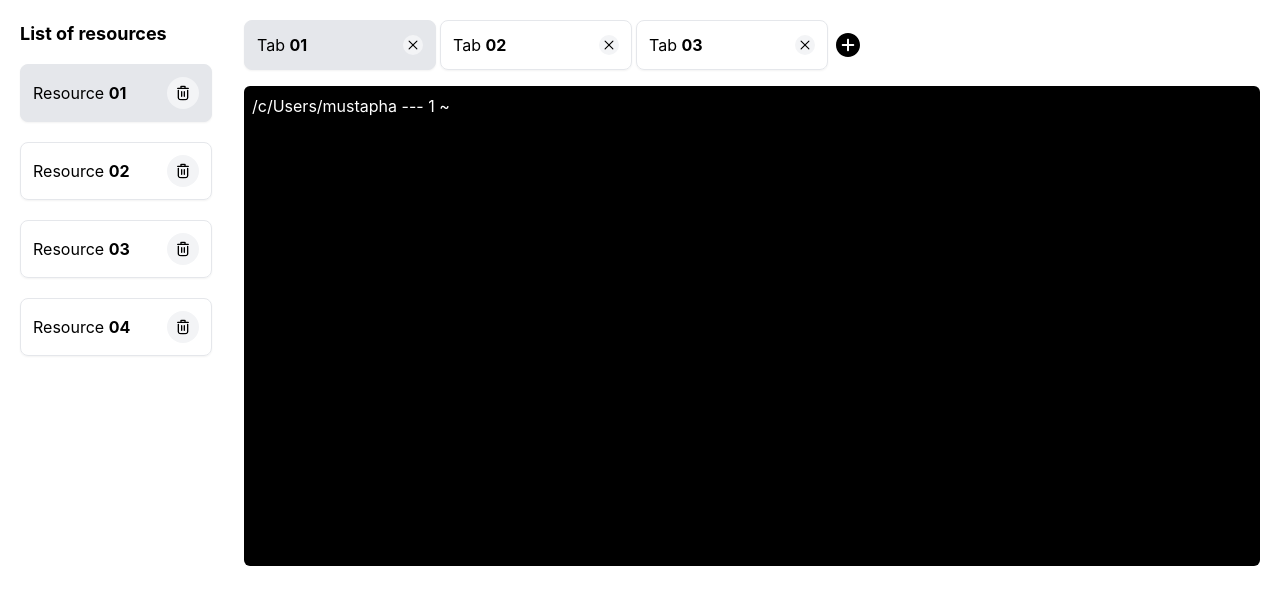
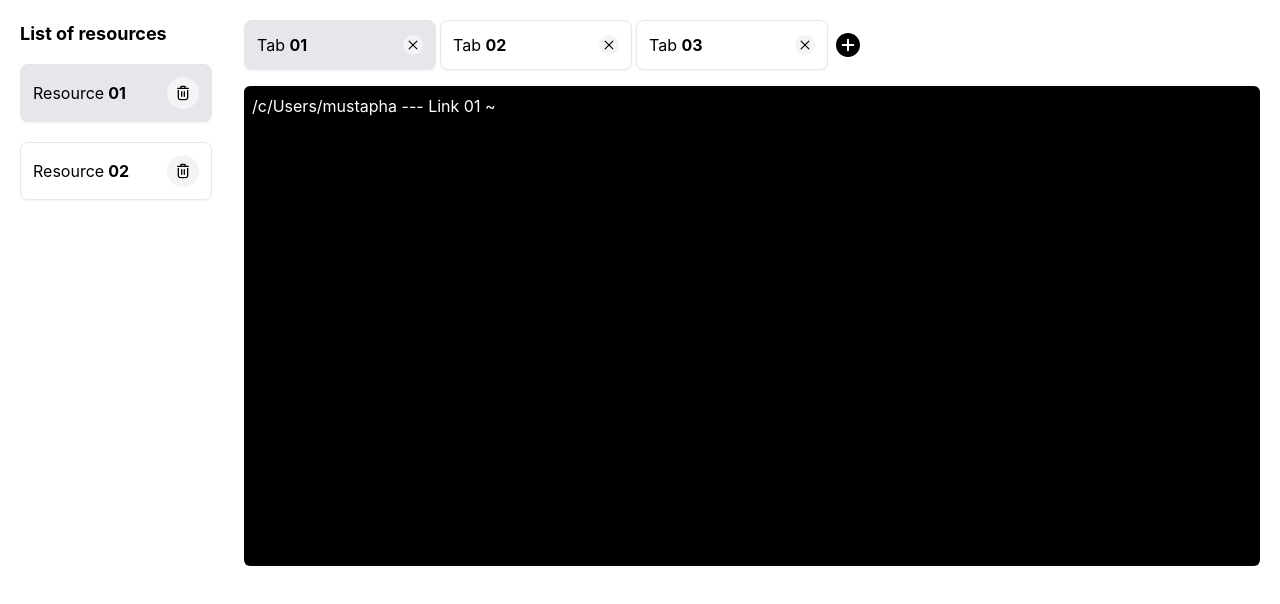
Before and after one commit to mouasit/terminal, a React (Create React App) app: page / in a window 1280 px wide. Shown: the top 604 px of the page. Built offline with nearby package versions, Linux system fonts and the light colour scheme.

Commit message:
add hover delete

```diff
--- a/src/App.jsx
+++ b/src/App.jsx
@@ -1,14 +1,72 @@
 
+import React from 'react';
 import './App.css';
 import ResourcesNav from './Components/ResourcesNav';
 import Tabs from './Components/Tabs';
 
+export const ResourcesContext = React.createContext()
+
 function App() {
+  const resourcesData = [
+    {
+      id:0,
+      name:"Resource",
+      number:"01",
+      tabs:[
+        {
+          id:0,
+          name:"Tab",
+          number:"01",
+          linkIframe:"Link 01"
+        },
+        {
+          id:1,
+          name:"Tab",
+          number:"02",
+          linkIframe:"Link 02"
+
+        },
+        {
+          id:2,
+          name:"Tab",
+          number:"03",
+          linkIframe:"Link 03"
+
+        }
+      ]
+    },
+    {
+      id:1,
+      name:"Resource",
+      number:"02",
+      tabs:[
+        {
+          id:0,
+          name:"Tab",
+          number:"01",
+          linkIframe:"Link 18"
+        },
+        {
+          id:1,
+          name:"Tab",
+          number:"02",
+          linkIframe:"Link 77"
+
+        },
+      ]
+    }
+  ]
+
+  const [dataResources,setDataResources] = React.useState(resourcesData)
+  const [tabsResource,setTabsResource] = React.useState(resourcesData[0].tabs)
+  const [clickTabIndex, setClickTabIndex] = React.useState(0);
   return(
     <main className='container mx-auto p-5 '>
       <section className='flex gap-8 '>
+        <ResourcesContext.Provider value={{dataResources:dataResources, setDataResources:setDataResources,setTabsResource:setTabsResource,setClickTabIndex:setClickTabIndex}}>
         <ResourcesNav />
-          <Tabs />
+          <Tabs tabsResource={tabsResource} clickTabIndex={clickTabIndex} setClickTabIndex={setClickTabIndex}/>
+        </ResourcesContext.Provider>
       </section>
     </main>
   )
--- a/src/Components/ResourcesNav.jsx
+++ b/src/Components/ResourcesNav.jsx
@@ -1,44 +1,33 @@
 import React from "react";
 import { DeleteIcon } from "./Icons";
+import { ResourcesContext } from "../App";
 
 export default function ResourcesNav() {
+    const context = React.useContext(ResourcesContext)
+    const [clickResource,setClickResource] = React.useState(0)
   return (
     <div className="flex flex-col gap-4">
     <h1 className="text-lg font-bold">List of resources</h1>
     <nav className="w-48">
         <ul className="flex flex-col gap-5">
-                <li>
-          <button className="flex w-full items-center justify-between shadow-sm border p-3 rounded-lg bg-gray-200"  >
-            <span>Resource <span className="font-bold">01</span></span>
-            <span>
-              <DeleteIcon className="w-8 h-8 p-2 rounded-full bg-gray-100"/>
+            {
+                context.dataResources.map((resource,index)=>(
+                    <li key={index}>
+                    <button className={`flex w-full items-center justify-between shadow-sm border p-3 rounded-lg ${clickResource === index ?"bg-gray-200":""}`}  onClick={()=>{
+                        context.setTabsResource(resource.tabs)
+                        context.setClickTabIndex(0)
+                        setClickResource(index)
+                    }}>
+                      <span className="flex gap-1">{resource.name}<span className="font-bold">{resource.number}</span></span>
+                      <span className="rounded-full" onClick={()=>{
+                        console.log(55);
+                      }}>
+                        <DeleteIcon className="w-8 h-8 p-2 rounded-full bg-gray-100 hover:bg-black hover:fill-white"/>
                       </span>
                     </button>
                   </li>
-        <li>
-          <button className="flex w-full items-center justify-between shadow-sm border p-3 rounded-lg"  >
-            <span>Resource <span className="font-bold">02</span></span>
-            <span>
-              <DeleteIcon className="w-8 h-8 p-2 rounded-full bg-gray-100"/>
-            </span>
-          </button>
-        </li>
-        <li>
-          <button className="flex w-full items-center justify-between shadow-sm border p-3 rounded-lg"  >
-            <span>Resource <span className="font-bold">03</span></span>
-            <span>
-              <DeleteIcon className="w-8 h-8 p-2 rounded-full bg-gray-100"/>
-            </span>
-          </button>
-        </li>
-        <li>
-          <button className="flex w-full items-center justify-between shadow-sm border p-3 rounded-lg"  >
-            <span>Resource <span className="font-bold">04</span></span>
-            <span>
-              <DeleteIcon className="w-8 h-8 p-2 rounded-full bg-gray-100"/>
-            </span>
-          </button>
-        </li>
+                ))
+            }
   </ul>
 </nav>
 </div>
--- a/src/Components/Tabs.jsx
+++ b/src/Components/Tabs.jsx
@@ -3,8 +3,11 @@ import { CloseIcon, PlusIcon } from "./Icons";
 
 const TabsContext = React.createContext();
 
-export default function Tabs() {
-  const [clickTabIndex, setClickTabIndex] = React.useState(0);
+export default function Tabs({
+  tabsResource,
+  clickTabIndex,
+  setClickTabIndex,
+}) {
   return (
     <TabsContext.Provider
       value={{
@@ -16,36 +19,24 @@ export default function Tabs() {
       <div className=" w-full flex flex-col gap-4">
         <div className="flex gap-2 items-center">
           <TabList>
-            <Tab>
-              Tab <span className="font-bold">01</span>
-            </Tab>
-            <Tab>
-              Tab <span className="font-bold">02</span>
-            </Tab>
-            <Tab>
-              Tab <span className="font-bold">03</span>
-            </Tab>
+            {tabsResource.map((tab, index) => (
+              <Tab key={index}>
+                {tab.name} <span className="font-bold">{tab.number}</span>
+              </Tab>
+            ))}
           </TabList>
           <button>
             <PlusIcon className="w-6 h-6" />
           </button>
         </div>
         <TabPanels>
-          <TabPanel>
-            <div className="bg-black rounded-md h-[30rem] text-white p-2">
-              /c/Users/mustapha --- 1 ~
-            </div>
-          </TabPanel>
-          <TabPanel>
-            <div className="bg-black rounded-md h-[30rem] text-white p-2">
-              /c/Users/mustapha --- 2 ~
-            </div>
-          </TabPanel>
-          <TabPanel>
-            <div className="bg-black rounded-md h-[30rem] text-white p-2">
-              /c/Users/mustapha --- 3 ~
-            </div>
-          </TabPanel>
+          {tabsResource.map((tab, index) => (
+            <TabPanel key={index}>
+              <div className="bg-black rounded-md h-[30rem] text-white p-2">
+                /c/Users/mustapha --- {tab.linkIframe} ~
+              </div>
+            </TabPanel>
+          ))}
         </TabPanels>
       </div>
     </TabsContext.Provider>
```
Lines whose indentation alone changed are shown as unchanged.
